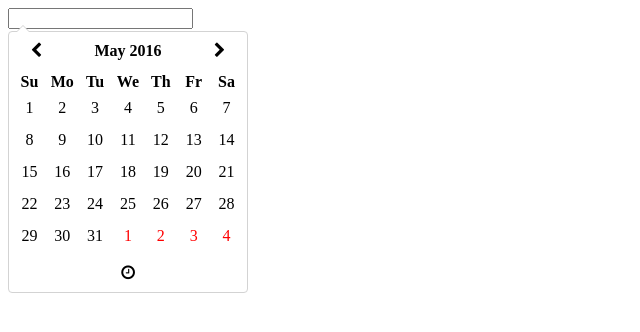
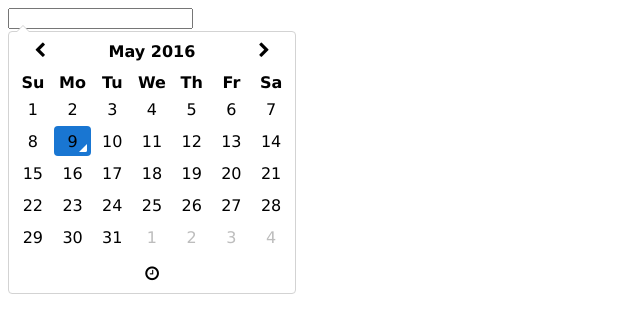
Before and after one commit to KoenMorren/kmd-datetimepicker, a website: page index.html in a window 1280 px wide. Shown: the whole page, without its empty margins (0-640 px from the left). Drawn offline with nearby package versions, Linux system fonts and the light colour scheme.

Commit message:
updated style for currentDay, day out of selected month, selectedDay

```diff
--- a/source/css/datetimepicker.css
+++ b/source/css/datetimepicker.css
@@ -10,7 +10,8 @@
 
     -webkit-user-select: none;
 
-    width: 15em;
+    width: 18em;
+    font-family: verdana;
 }
 .kmd-datetimepicker:before {
     content: '';
@@ -52,6 +53,7 @@
     float: left;
     cursor: pointer;
     height: 18px;
+    position: relative;
 }
 .kmd-button:hover {
     background-color: lightgrey;
@@ -94,3 +96,27 @@ table td .kmd-button {
     width: 100%;
     padding: 12px 0;
 }
+
+.day-not-in-selected-month {
+    color: #BDBDBD;
+}
+.day-is-today:before {
+    content: '';
+    display: inline-block;
+    position: absolute;
+
+    border-top: 4px solid transparent;
+    border-left: 4px solid transparent;
+    border-right: 4px solid black;
+    border-bottom: 4px solid black;
+    border-bottom-right-radius: 2px;
+    bottom: 4px;
+    right: 4px;
+}
+.day-is-today.day-is-selected:before {
+    border-right-color: #ffffff;
+    border-bottom-color: #ffffff;
+}
+.day-is-selected {
+    background-color: #1976D2 !important;
+}
--- a/source/js/datetimepicker.controller.js
+++ b/source/js/datetimepicker.controller.js
@@ -28,7 +28,10 @@
             years: null,
 
             template: TEMPLATES.Date,
-            dateSelectionTemplate: TEMPLATES.DatePart.Day
+            dateSelectionTemplate: TEMPLATES.DatePart.Day,
+
+            isCurrentDay: isCurrentDay,
+            isSelectedDay: isSelectedDay
         });
 
         //Exposing functions
@@ -177,6 +180,12 @@
                     break;
             }
         }
+        function isCurrentDay(day) {
+            return day.isSame(moment(), 'day');
+        }
+        function isSelectedDay(day) {
+            return day.isSame(vm.currents.viewDate, 'day');
+        }
         function updateModel() {
             vm.ngModel = vm.currents.date.format(vm.defaults.outputFormat);
         }
@@ -228,8 +237,9 @@
         function selectDay($event, day) {
             $event.preventDefault();
 
+            vm.currents.viewDate.set('year', day.year());
+            vm.currents.viewDate.set('month', day.month());
             vm.currents.viewDate.set('date', day.date());
-            vm.currents.viewDate.set('month', day.month());
             vm.currents.date = vm.currents.viewDate.clone();
             updateModel();
         }
--- a/source/templates/datepicker.day.html
+++ b/source/templates/datepicker.day.html
@@ -1,16 +1,13 @@
 <table class="kmd-datepicker-day">
     <tr>
-        <th data-ng-repeat="day in vm.daysOfWeek" data-ng-bind="day"> <!-- ng-repeat over vm.daysOfWeek -->
-           <!--
-               ng-bind
-           -->
+        <th data-ng-repeat="day in vm.daysOfWeek" data-ng-bind="day">
         </th>
     </tr>
     <tr data-ng-repeat="week in vm.daysOnCalendar">
         <td data-ng-repeat="day in week">
             <div class="kmd-button"
                  data-ng-bind="day.label"
-                 data-ng-style="{color: day.inSelectedMonth ? 'black' : 'red'}"
+                 data-ng-class="{'day-not-in-selected-month': !day.inSelectedMonth, 'day-is-today': vm.isCurrentDay(day.date), 'day-is-selected': vm.isSelectedDay(day.date)}"
                  data-ng-mousedown="vm.selectDay($event, day.date)">
             </div>
         </td>
```
